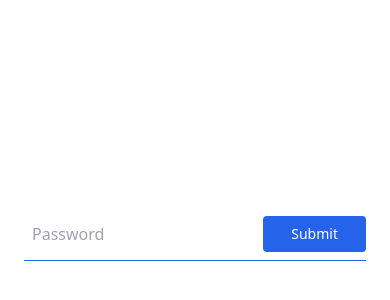
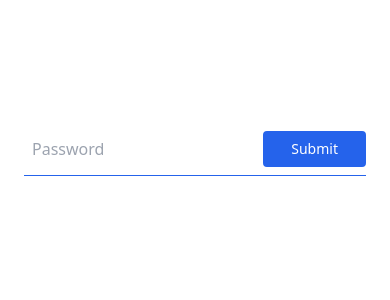
Before and after one commit to ruairidhflint/td, a React (Vite) app: page / in a window 390 px wide. Shown: the part 188-488 px from the top of the page. Built offline with nearby package versions, Linux system fonts and the light colour scheme.

Commit message:
feat: fix viewheight issue on mobile

```diff
--- a/src/UnauthorizedApp.tsx
+++ b/src/UnauthorizedApp.tsx
@@ -30,9 +30,9 @@ function UnauthorizedApp({ setCookie }: any): JSX.Element {
     }
   };
   return (
-    <div className="absolute inset-0">
-      <div className="grid h-screen place-items-center">
-        <div className="relative w-auto my-6 mx-auto min-w-[85%] md:min-w-[60%] xl:min-w-[25%]">
+    <>
+      <div className="grid h-[80vh] place-items-center">
+        <div className="relative w-auto my-6 mx-auto min-w-[80%] md:min-w-[60%] xl:min-w-[25%]">
           <form className="w-full px-6 py-8" onSubmit={submitPassword}>
             <div className="flex items-center border-b border-blue-600 py-2">
               <input
@@ -69,7 +69,7 @@ function UnauthorizedApp({ setCookie }: any): JSX.Element {
           },
         }}
       />
-    </div>
+    </>
   );
 }
 
```
